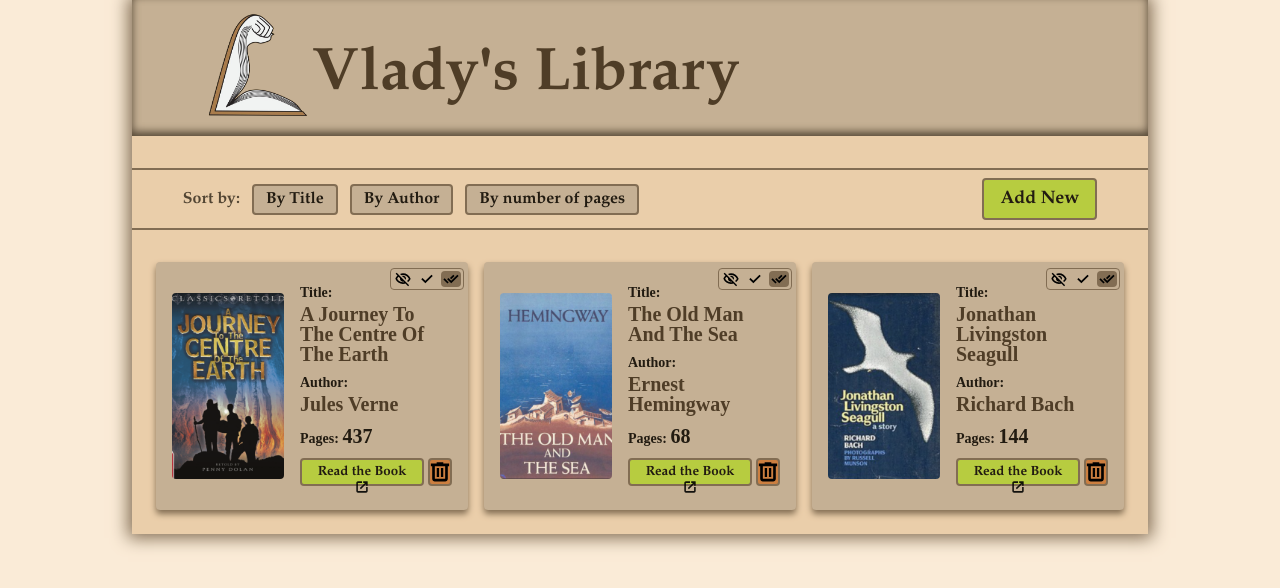
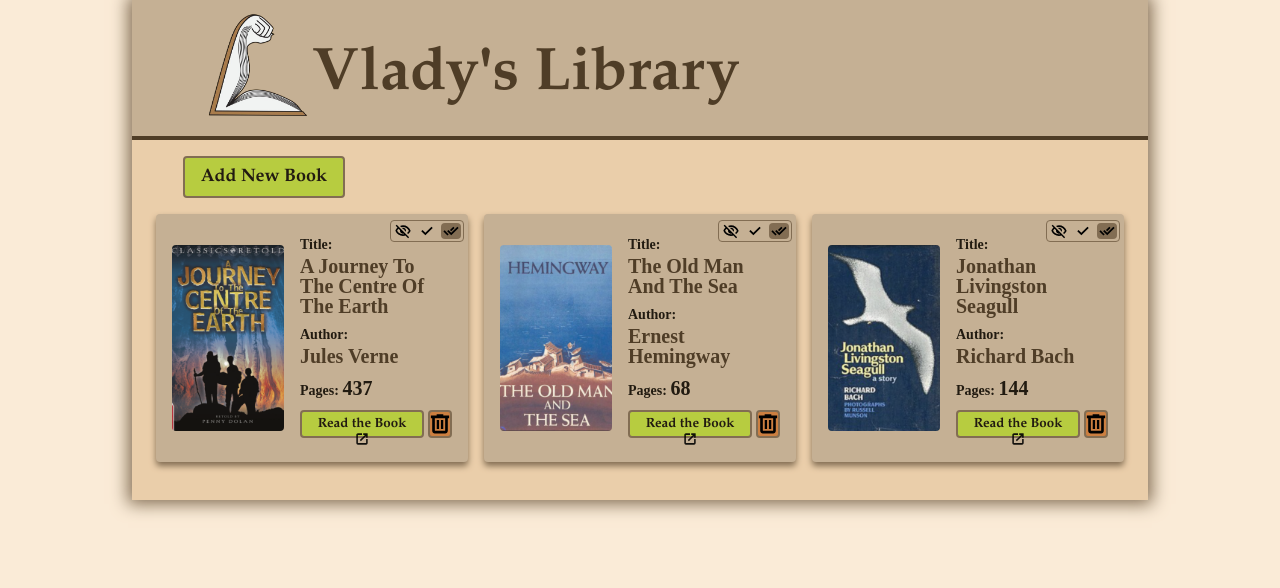
Before and after one commit to vlad-gby/library, a plain HTML site: page index.html in a window 1280 px wide. Drawn offline with Linux system fonts and the light colour scheme.

Commit message:
Remove sort section

```diff
--- a/index.html
+++ b/index.html
@@ -60,13 +60,13 @@
       </div>
     </header>
     <div class="controls">
-      <div class="sort">
+      <!-- <div class="sort">
         <h2>Sort by:</h2>
         <button >By Title</button>
         <button >By Author</button>
         <button >By number of pages</button>
-      </div>
-      <button class="new-book">Add New</button>
+      </div> -->
+      <button class="new-book">Add New Book</button>
     </div>
     <!-- MAKE A HOVER OVER CARD AND ABILITY TO EDIT THE BOOK -->
     <div class="cards">
--- a/style.css
+++ b/style.css
@@ -24,7 +24,7 @@ button{
 .container{
   display: flex;
   flex-direction: column;
-  gap: 32px;
+  gap: 8px;
   align-items: stretch;
   position: relative;
   left: 50%;
@@ -35,13 +35,13 @@ button{
   width: calc(70vw + 120px);
   min-height: 500px;
   color: var(--clr-text-head);
-  padding-bottom: 24px;
+  padding-bottom: 32px;
 }
 
 header{
   min-height: 100px;
   background-color: var(--clr-bg-accent);
-  box-shadow: inset 0 -4px 8px var(--clr-text-secondary);
+  border-bottom: 4px solid var(--clr-text-head);
   font-family: var(--font-display);
 }
 .logo{
@@ -65,8 +65,8 @@ header{
   align-items: center;
   justify-content: space-between;
 
-  border-top: 2px solid var(--clr-border);
-  border-bottom: 2px solid var(--clr-border);
+  /* border-top: 2px solid var(--clr-border); */
+  /* border-bottom: 2px solid var(--clr-border); */
   padding: 8px 5%;
 }
 .sort{
```
